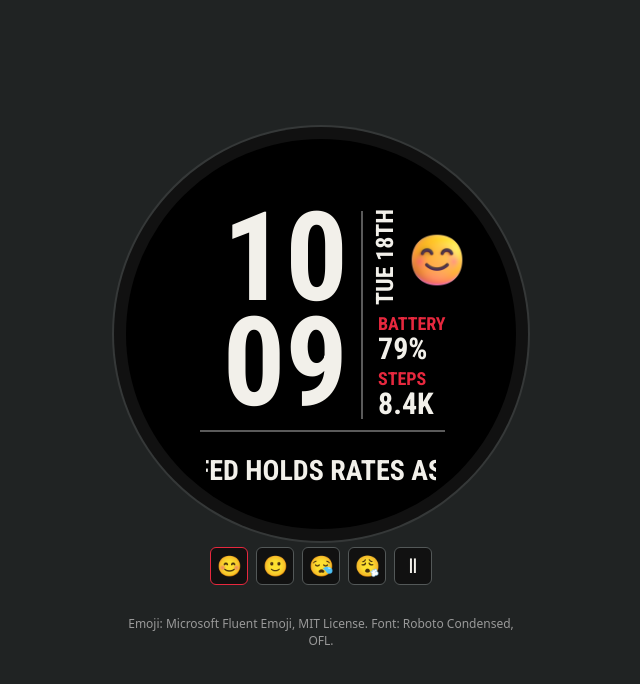
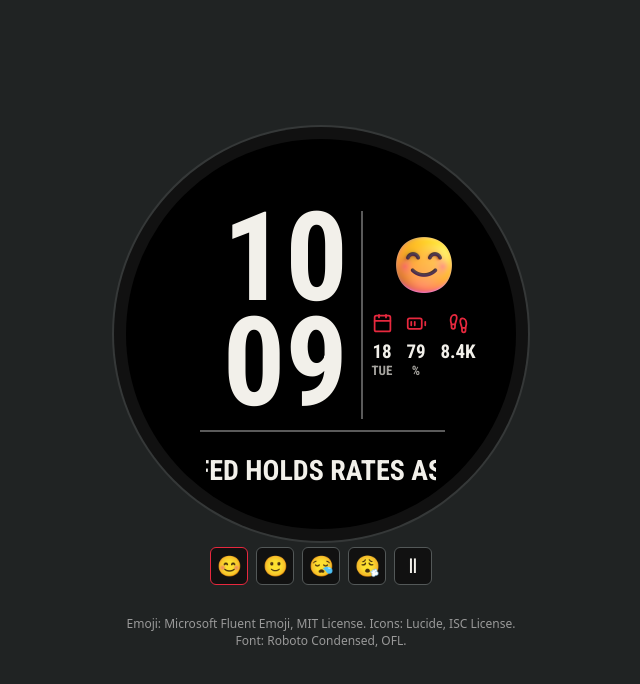
Before and after one commit to sunmer/fr170-ticker-sim, a plain HTML site: page index.html in a window 1280 px wide. Shown: the whole page, without its empty margins (319-959 px from the left). Drawn offline with Linux system fonts and the light colour scheme.

Commit message:
Use compact icon metrics

```diff
--- a/index.html
+++ b/index.html
@@ -15,12 +15,12 @@ body{margin:0;min-height:100vh;display:grid;place-items:center;background:#20232
 .hour{top:57px}.minute{top:162px}.minute.accent{color:#e7283e}
 .vrule{left:235px;top:72px;width:2px;height:208px;background:#5a5a5a}
 .hrule{left:74px;top:291px;width:245px;height:2px;background:#5a5a5a}
-.date{left:245px;top:80px;width:28px;height:86px;writing-mode:vertical-rl;transform:rotate(180deg);white-space:nowrap;font-size:24px;font-weight:700;line-height:28px;text-align:center}
-.avatar{left:282px;top:92px;width:58px;height:58px;object-fit:contain}
-.battery-label{left:252px;top:174px;color:#e7283e;font-size:18px;font-weight:700}
-.battery{left:252px;top:195px;font-size:30px;line-height:1;font-weight:700}
-.steps-label{left:252px;top:229px;color:#e7283e;font-size:18px;font-weight:700}
-.steps{left:252px;top:250px;font-size:30px;line-height:1;font-weight:700}
+.avatar{left:266px;top:94px;width:64px;height:64px;object-fit:contain}
+.metrics{left:239px;top:174px;width:118px;height:96px;display:grid;grid-template-columns:34px 34px 50px;align-items:start;justify-items:center}
+.metric{position:relative!important;width:100%;height:96px;display:grid;justify-items:center;align-content:start;gap:7px}
+.metric *{position:relative!important}.metric-icon{display:block}
+.metric-value{width:100%;font-size:19px;line-height:22px;font-weight:700;text-align:center;white-space:nowrap}
+.metric-value small{display:block;font-size:13px;line-height:15px;color:#a6a49f}
 .newsbox{left:80px;top:313px;width:230px;height:38px;overflow:hidden}
 .headline{position:absolute;left:0;top:0;white-space:nowrap;font-size:28px;line-height:38px;font-weight:700;will-change:transform}
 .controls{display:flex;gap:8px}
@@ -33,9 +33,64 @@ button[aria-pressed=true]{border-color:#e7283e}
   <section class="watch" aria-label="Forerunner 170 390 by 390 watch face">
     <div class="hour">10</div><div class="minute">09</div>
     <div class="vrule"></div><div class="hrule"></div>
-    <div class="date">TUE 18TH</div>
+
     <img id="avatar" class="avatar" src="assets/happy.png" alt="Energized avatar">
-    <div class="battery-label">BATTERY</div><div class="battery">79%</div><div class="steps-label">STEPS</div><div class="steps">8.4K</div>
+    <div class="metrics">
+      <div class="metric" title="Date"><svg
+  class="metric-icon lucide lucide-calendar"
+  xmlns="http://www.w3.org/2000/svg"
+  width="21"
+  height="21"
+  viewBox="0 0 24 24"
+  fill="none"
+  stroke="#e7283e"
+  stroke-width="2"
+  stroke-linecap="round"
+  stroke-linejoin="round"
+>
+  <path d="M8 2v3" />
+  <path d="M16 2v3" />
+  <rect x="3" y="3" width="18" height="18" rx="2" />
+  <path d="M3 9h18" />
+</svg>
+<div class="metric-value">18<small>TUE</small></div></div>
+      <div class="metric" title="Battery"><svg
+  class="metric-icon lucide lucide-battery-medium"
+  xmlns="http://www.w3.org/2000/svg"
+  width="21"
+  height="21"
+  viewBox="0 0 24 24"
+  fill="none"
+  stroke="#e7283e"
+  stroke-width="2"
+  stroke-linecap="round"
+  stroke-linejoin="round"
+>
+  <path d="M10 14v-4" />
+  <path d="M22 14v-4" />
+  <path d="M6 14v-4" />
+  <rect x="2" y="6" width="16" height="12" rx="2" />
+</svg>
+<div class="metric-value">79<small>%</small></div></div>
+      <div class="metric" title="Steps"><svg
+  class="metric-icon lucide lucide-footprints"
+  xmlns="http://www.w3.org/2000/svg"
+  width="21"
+  height="21"
+  viewBox="0 0 24 24"
+  fill="none"
+  stroke="#e7283e"
+  stroke-width="2"
+  stroke-linecap="round"
+  stroke-linejoin="round"
+>
+  <path d="M4 16v-2.38C4 11.5 2.97 10.5 3 8c.03-2.72 1.49-6 4.5-6C9.37 2 10 3.8 10 5.5c0 3.11-2 5.66-2 8.68V16a2 2 0 1 1-4 0Z" />
+  <path d="M20 20v-2.38c0-2.12 1.03-3.12 1-5.62-.03-2.72-1.49-6-4.5-6C14.63 6 14 7.8 14 9.5c0 3.11 2 5.66 2 8.68V20a2 2 0 1 0 4 0Z" />
+  <path d="M16 17h4" />
+  <path d="M4 13h4" />
+</svg>
+<div class="metric-value">8.4K</div></div>
+    </div>
     <div class="newsbox"><div id="headline" class="headline"></div></div>
   </section>
   <div class="controls" aria-label="Avatar state">
@@ -45,7 +100,7 @@ button[aria-pressed=true]{border-color:#e7283e}
     <button title="Stressed" data-face="stress">😮‍💨</button>
     <button id="pause" title="Pause ticker">Ⅱ</button>
   </div>
-<p style="font:12px system-ui;color:#999;max-width:390px;text-align:center">Emoji: Microsoft Fluent Emoji, MIT License. Font: Roboto Condensed, OFL.</p></main>
+<p style="font:12px system-ui;color:#999;max-width:390px;text-align:center">Emoji: Microsoft Fluent Emoji, MIT License. Icons: Lucide, ISC License. Font: Roboto Condensed, OFL.</p></main>
 <script>
 const news=["FED HOLDS RATES AS INFLATION COOLS","EU AGREES NEW CLEAN ENERGY TARGETS","MARKETS RISE AFTER STRONG JOBS DATA"];
 const el=document.getElementById("headline");let i=0,x=230,last=performance.now(),paused=false;
```
Also changed, not shown: assets/LICENSE-lucide.txt (added), assets/battery-medium.svg (added), assets/calendar.svg (added), assets/footprints.svg (added).
